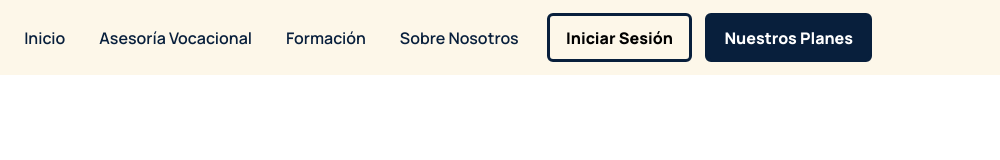
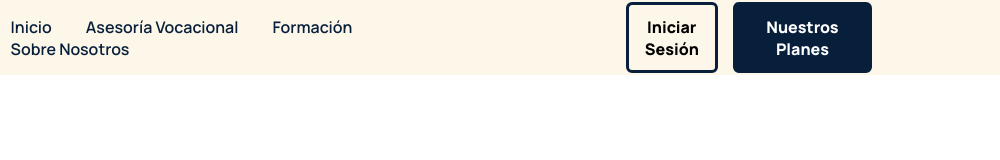
Before and after one commit to valu-cmd/innovatec, a plain HTML site: page index.html in a window 1280 px wide. Shown: the full height of the page, 280-1280 px from the left. Drawn offline with Linux system fonts and the light colour scheme.

Commit message:
Agreglando margin del button btnSF

```diff
--- a/styles/styles.css
+++ b/styles/styles.css
@@ -12,7 +12,7 @@
 .header{
     background-color: #FDF7E9;
     display: flex;
-    justify-content: space-between;
+    justify-content: center;
     align-items: center;
     height: 75px;
     padding: 5px 10%;
@@ -56,6 +56,7 @@
     font-family: Manrope;
     font-weight: 800; /*ExtraBold*/
     padding: 0.65em 1em;
+    margin: 15px 15px 15px 12rem;
     background: #FDF7E9;
     border: 3px solid #081F3C;
     border-radius: 6px;
```
